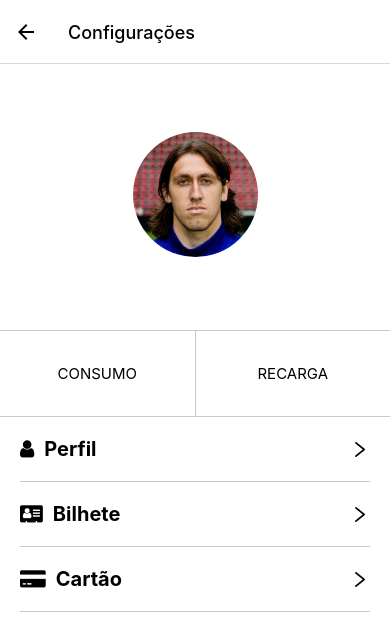
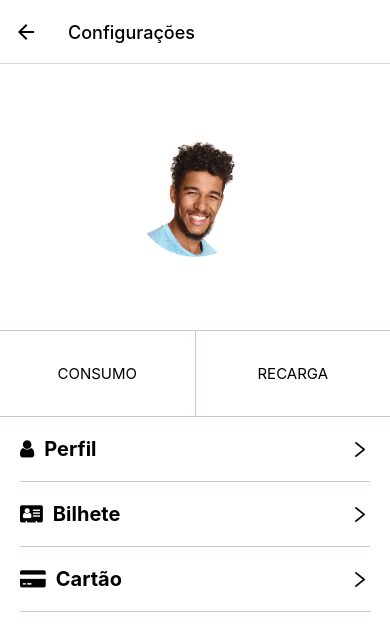
Before and after one commit to moiseshxs/Bilhete_Unico_Digital, a React Native app: screen /Config in a window 390 px wide. Shown: the top 626 px of the page. Built offline with nearby package versions, Linux system fonts and the light colour scheme.

Commit message:
Detalhes na tela de pagamento

```diff
--- a/src/pages/Carteira/index.js
+++ b/src/pages/Carteira/index.js
@@ -61,6 +61,11 @@ const metodos = [
 
 export default function Carteira() {
   const navigation = useNavigation();
+  const formasPagamento = {
+    1 : 'Cartão',
+    2: 'Pix',
+    3:'Boleto'
+}
 
   const{compras, passagens} = useContext(MyContext)
   const[historico, setHistorico] = useState('')
@@ -71,7 +76,7 @@ export default function Carteira() {
     let comprasAll = compras.compras
     for(var i=0;i<comprasAll.length;i++){
 
-      if(comprasAll[i].descFormaPagamento == 'credito' || comprasAll[i].descFormaPagamento == 'debito' ){
+      if(comprasAll[i].forma == '1'  ){
         comprasAll[i].image = cartao
 
       }
@@ -111,7 +116,7 @@ export default function Carteira() {
           <Image source={dados.image} style={styles.foto}/>
         </View>
         <View style={styles.meio}>
-          <Text style={styles.tipoRecarga}>Compra no {dados.descFormaPagamento}</Text>
+          <Text style={styles.tipoRecarga}>Compra no {formasPagamento[dados.forma]}</Text>
           <Text style={styles.qtd}>{dados.passagens} PASSAGENS</Text>
         </View>
       </View>
--- a/src/pages/Config/index.js
+++ b/src/pages/Config/index.js
@@ -13,7 +13,7 @@ export default function Config() {
         <SafeAreaView style={styles.container}>
             <View style={styles.areaImagem}>
                 <Image
-                    source={require('../../../assets/img/home/perfil.png')}
+                    source={require('../../../assets/img/home/homem.jpg')}
                     style={styles.imagem}
                 />
                 <Text style={styles.nomeUsuario}>{passageiro.nomePassageiro}</Text>
--- a/src/pages/Config/subPages/Bilhete/partials/billetElement.js
+++ b/src/pages/Config/subPages/Bilhete/partials/billetElement.js
@@ -4,7 +4,7 @@ import Uee from '../../../../../../assets/img/bilhete/UEElogo.png'
 import Anpg from '../../../../../../assets/img/bilhete/ANPGlogo.png'
 import Ubes from '../../../../../../assets/img/bilhete/UBESlogo.png'
 import Umes from '../../../../../../assets/img/bilhete/UMESlogo.jpg'
-import Cassio from '../../../../../../assets/img/home/perfil.png'
+import Cassio from '../../../../../../assets/img/home/homem.jpg'
 import Ano from '../../../../../../assets/img/bilhete/anoBilhete.png'
 
 
--- a/src/pages/Config/subPages/Perfil/index.js
+++ b/src/pages/Config/subPages/Perfil/index.js
@@ -1,7 +1,7 @@
 import React, { useContext, useState } from 'react';
 import { Text, View, SafeAreaView, Image, TouchableOpacity, Modal, Linking} from 'react-native';
 import styles from './styles';
-import Cassio from '../../../../../assets/img/home/perfil.png'
+import Cassio from '../../../../../assets/img/home/homem.jpg'
 import { Ionicons } from '@expo/vector-icons';
 import { launchImageLibrary } from "react-native-image-picker";
 import MyContext from '../../../../Context/context';
--- a/src/pages/Home/index.js
+++ b/src/pages/Home/index.js
@@ -227,7 +227,7 @@ export default function Home()  {
           <View style={styles.nav}>
             <View style={styles.perfil}>
             <Image
-              source={require('../../../assets/img/home/perfil.png')}
+              source={require('../../../assets/img/home/homem.jpg')}
               style={styles.fotoPerfil}
             />
               <Text numberOfLines={1} style={styles.nomePerfil}>Bom dia, {passageiro.nomePassageiro}</Text>
--- a/src/pages/IntroSlider/index.js
+++ b/src/pages/IntroSlider/index.js
@@ -22,7 +22,7 @@ const slides = [
     },
     {
         key: '2',
-        title: 'Passagens por QR Code e NFC',
+        title: 'Passagens por QR Code',
         text: 'É só aproximar e passar!',
         image: image2
     },
--- a/src/routes/stack.js
+++ b/src/routes/stack.js
@@ -33,7 +33,7 @@ const Stack = createNativeStackNavigator();
 export default function StackRoutes() {
 const navigation = useNavigation();
   return (
-    <Stack.Navigator initialRouteName='Login' screenOptions={{headerShown: true}}>
+    <Stack.Navigator initialRouteName='IntroSlider' screenOptions={{headerShown: true}}>
 
       <Stack.Screen
         name='Login'
```
Also changed, not shown: assets/img/home/homem.jpg (added), assets/img/home/selecao-mercado-pago-foi-convocada.webp (added).
